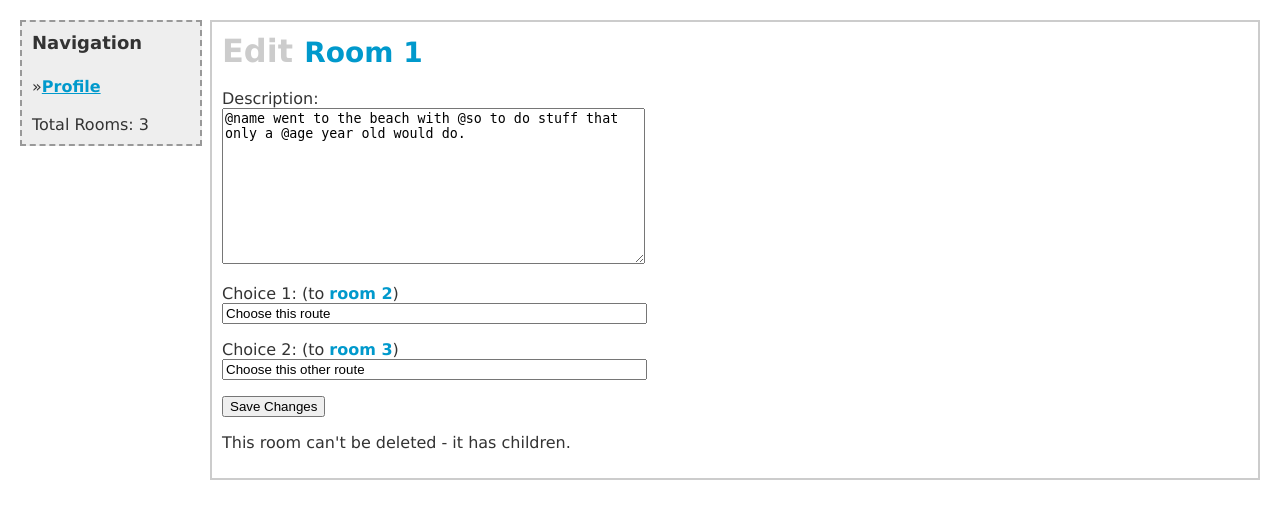
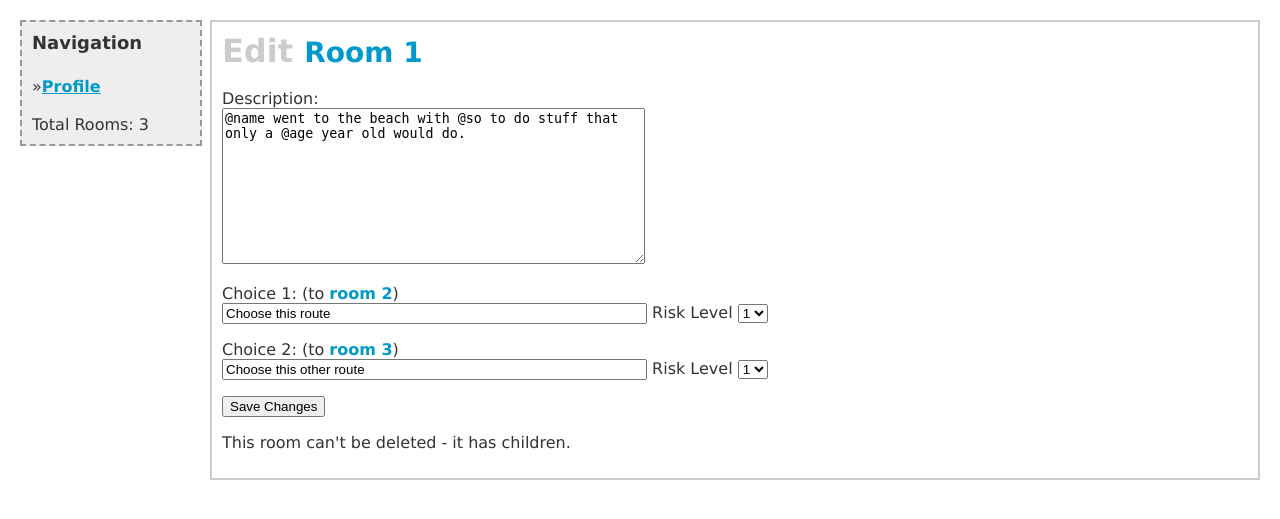
Before and after one commit to mrrboto/Riskories, a PHP site: page /cyo/edit.php?id=1 in a window 1280 px wide. Shown: the top 519 px of the page. Run offline with PHP 8.4, Linux system fonts and the light colour scheme; a user stored in the database is signed in; data comes from the database, SQL or seed files in the repository; data that the repository does not hold is empty.

Commit message:
risk level added per choice (scale 1 -5) > 4/14/17@1935

```diff
--- a/cyo/addS.php
+++ b/cyo/addS.php
@@ -20,10 +20,10 @@ $sql = "CREATE TABLE `$room` (
   `email` varchar(255) NOT NULL DEFAULT '',
   `blurb` text NOT NULL,
   `text_1` varchar(255) NOT NULL DEFAULT '',
-  `room_1_risk` int(11) NOT NULL DEFAULT '',
+  `choice1_risk` int(11) NOT NULL DEFAULT '0',
   `room_1` int(11) NOT NULL DEFAULT '0',
   `text_2` varchar(255) NOT NULL DEFAULT '',
-  `room_2_risk` int(11) NOT NULL DEFAULT '',
+  `choice2_risk` int(11) NOT NULL DEFAULT '0',
   `room_2` int(11) NOT NULL DEFAULT '0',
   `end_here` tinyint(4) NOT NULL DEFAULT '0',
   `ip` varchar(255) NOT NULL DEFAULT '',
@@ -31,7 +31,7 @@ $sql = "CREATE TABLE `$room` (
 ) ENGINE=MyISAM DEFAULT CHARSET=latin1;";
 
 //added room_1_risk and room_2_risk default integers #VP
-$table = "INSERT INTO `$room` (`id`, `email`, `blurb`, `text_1`, `room_1_risk`, `room_1`, `text_2`, `room_2_risk`, `room_2`, `end_here`, `ip`) VALUES (1, '', 'This is route 1', 0, 'Choose this route', 0, 0, 'Choose this other route', 0, 0, '');";
+$table = "INSERT INTO `$room` (`id`, `email`, `blurb`, `text_1`, `choice1_risk`, `room_1`, `text_2`, `choice2_risk`, `room_2`, `end_here`, `ip`) VALUES (1, '', 'This is route 1', 'Choose this route', 0, 0, 'Choose this other route', 0, 0, 0, '');";
 
 $story = "INSERT INTO `stories` (`title`, `table_loc`) VALUES ('$title', '$room');";
 $user_add = "ALTER TABLE `users` ADD `$title` VARCHAR(255);";
--- a/cyo/edit.php
+++ b/cyo/edit.php
@@ -13,9 +13,11 @@
 		$id = intval($_POST['id']);
 
 		db_update($storyR, array(
-			'blurb'		=> AddSlashes($_POST['blurb']),
-			'text_1'	=> AddSlashes($_POST['text_1']),
-			'text_2'	=> AddSlashes($_POST['text_2']),
+			'blurb'		    => AddSlashes($_POST['blurb']),
+			'text_1'	    => AddSlashes($_POST['text_1']),
+            'choice1_risk'  => $_POST['risk1'],
+			'text_2'	    => AddSlashes($_POST['text_2']),
+            'choice2_risk'  => $_POST['risk2'],
 		), "id=$id");
 
 		header("location: edit.php?story=$storyT&id=$id&done=1");
@@ -97,6 +99,15 @@
 		(no story written)
 <?php } ?>
 		<br /><input type="text" name="text_1" size="50" value="<?= HtmlSpecialChars($room['text_1']) ?>" />
+        <!--ADDED RISK LEVEL FOR EDIT #VP -->
+        Risk Level
+        <select name='risk1'>
+            <option name ='c1r1' value='1'>1</option>
+            <option name ='c1r2' value='2'>2</option>
+            <option name ='c1r3' value='3'>3</option>
+            <option name ='c1r4' value='4'>4</option>
+            <option name ='c1r5' value='5'>5</option>
+        </select>
 	</p>
 
 	<p>	Choice 2:
@@ -106,6 +117,15 @@
 		(no story written)
 <?php } ?>
 		<br /><input type="text" name="text_2" size="50" value="<?= HtmlSpecialChars($room['text_2']) ?>" />
+        <!--ADDED RISK LEVEL FOR EDIT #VP -->
+        Risk Level
+        <select name='risk2'>
+            <option name ='c2r1' value='1'>1</option>
+            <option name ='c2r2' value='2'>2</option>
+            <option name ='c2r3' value='3'>3</option>
+            <option name ='c2r4' value='4'>4</option>
+            <option name ='c2r5' value='5'>5</option>
+        </select>
 	</p>
 
 <?php } ?>
```
Also changed, not shown: cyo/room_adm.php (+30 -9 lines).
